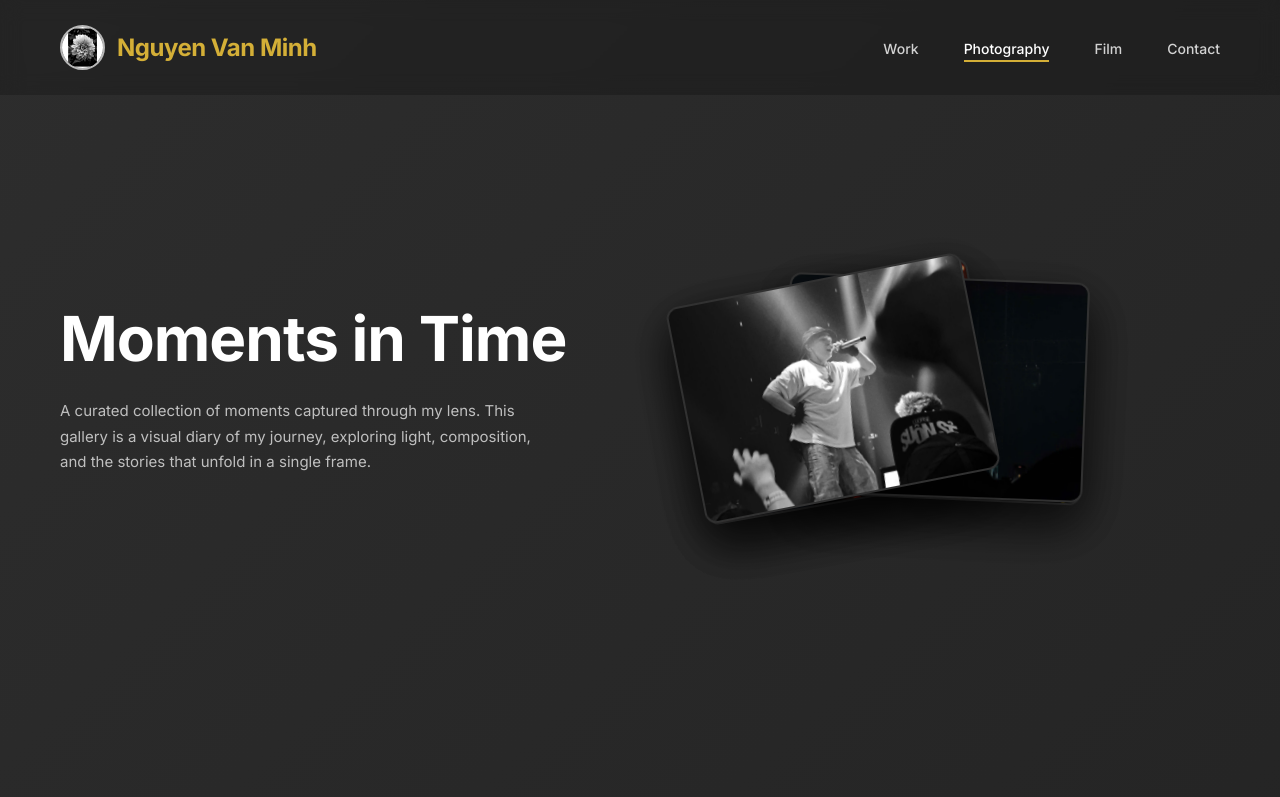
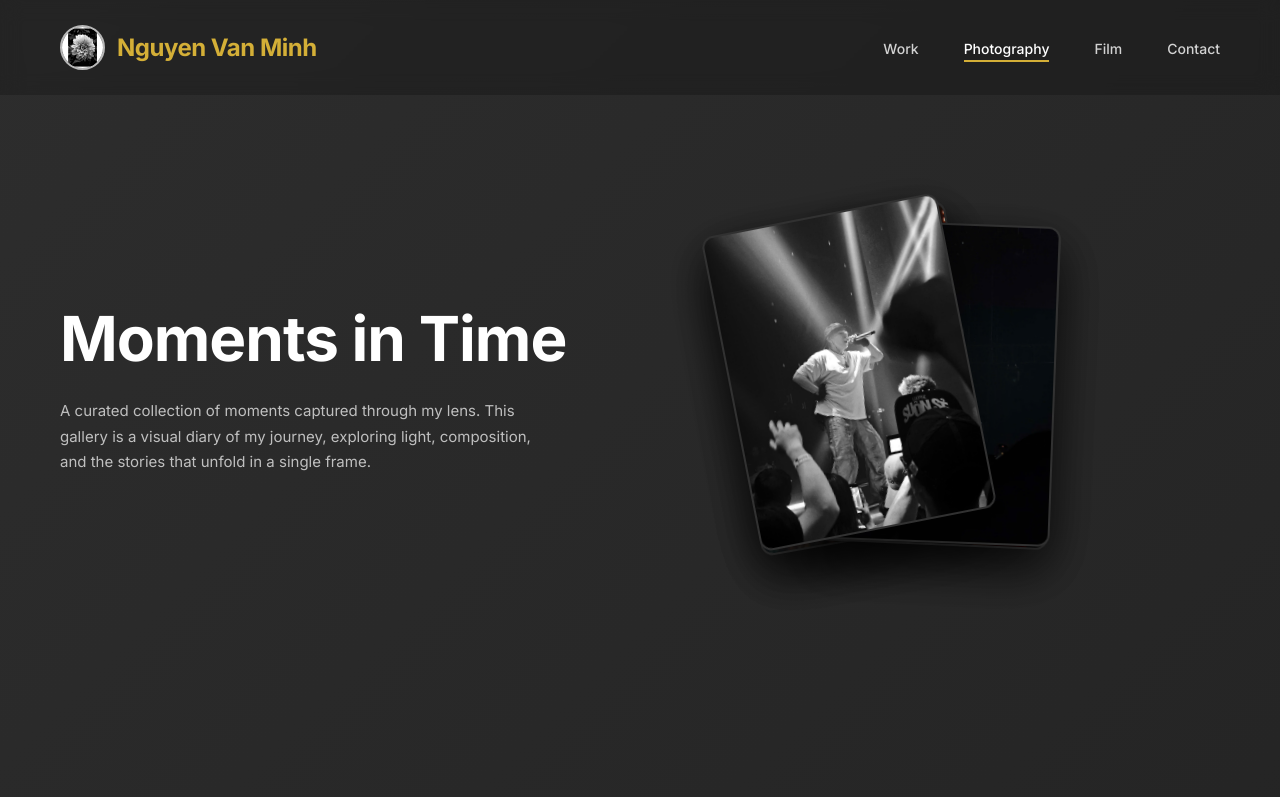
Before and after one commit to NguyenMinh993/portfolio, a Django app: page /photography/ in a window 1280 px wide. Shown: the top 797 px of the page. Run offline with Django 5.2, Linux system fonts and the light colour scheme.

Commit message:
Set all showcase images to 3:4 aspect ratio (240x320px) with object-fit cover

```diff
--- a/portfolio/templates/portfolio/photography.html
+++ b/portfolio/templates/portfolio/photography.html
@@ -203,8 +203,12 @@
                 box-shadow: 0 20px 50px rgba(0, 0, 0, 0.5);
                 border: 2px solid rgba(255, 255, 255, 0.1);
                 object-fit: cover;
+                object-position: center;
                 transition: transform 0.3s ease;
                 background: #1a1a1a;
+                /* All images same aspect ratio 3:4 (portrait) */
+                width: 240px;
+                height: 320px;
             }
 
             .showcase-image:hover {
@@ -212,42 +216,32 @@
                 z-index: 10;
             }
 
-            /* All images same size: 300x220px */
+            /* Position each image with same size but different rotation/position */
             .img-1 {
-                width: 300px;
-                height: 220px;
                 transform: rotate(-12deg) translate(-50%, -20%);
                 animation: cardFloat 3.5s ease-in-out infinite;
                 z-index: 3;
             }
 
             .img-2 {
-                width: 300px;
-                height: 220px;
                 transform: rotate(-5deg) translate(-20%, 0);
                 animation: cardFloat2 4s ease-in-out infinite;
                 z-index: 4;
             }
 
             .img-3 {
-                width: 300px;
-                height: 220px;
                 z-index: 5;
                 transform: rotate(2deg) translate(0, 5%);
                 animation: cardFloat 3.8s ease-in-out infinite;
             }
 
             .img-4 {
-                width: 300px;
-                height: 220px;
                 transform: rotate(8deg) translate(25%, -5%);
                 animation: cardFloat2 4.2s ease-in-out infinite reverse;
                 z-index: 4;
             }
 
             .img-5 {
-                width: 300px;
-                height: 220px;
                 transform: rotate(15deg) translate(50%, 15%);
                 animation: cardFloat 3.2s ease-in-out infinite reverse;
                 z-index: 3;
```
